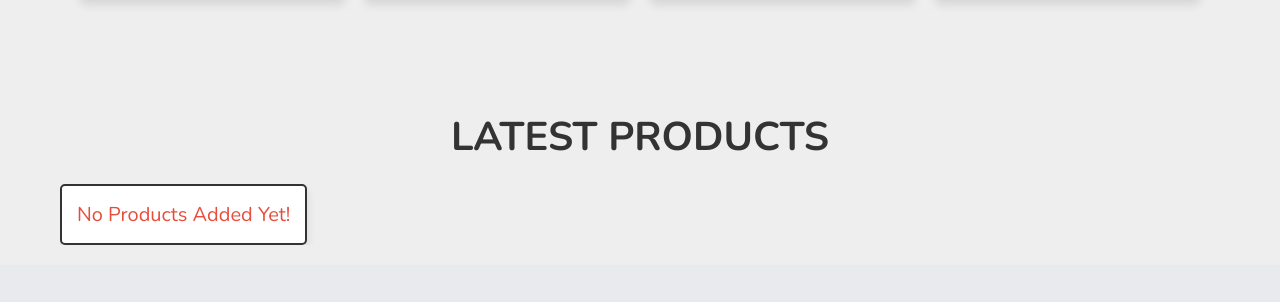
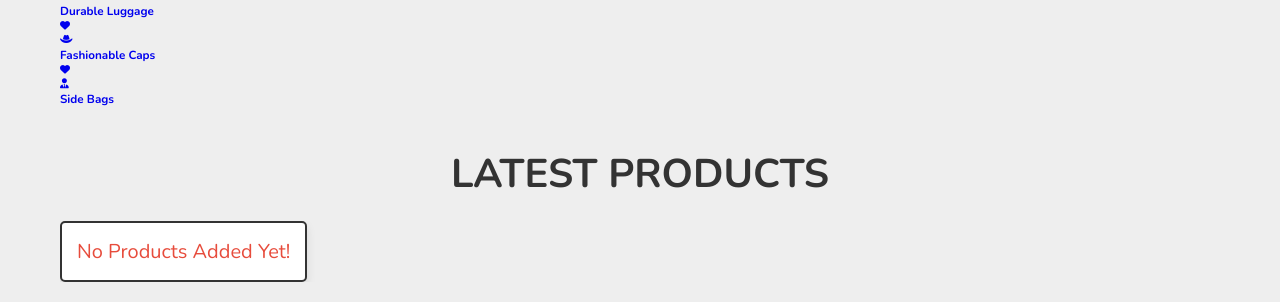
Before and after one commit to suzzzel5/Ecommerce-webiste-for-Bag-store, a PHP site: page /home.php in a window 1280 px wide. Shown: the part 817-1119 px from the top of the page. Before the commit the page ends 1062 px from the top, so only its background shows below. Run offline with PHP 8.4, Linux system fonts and the light colour scheme; data that the repository does not hold is empty; some libraries are stand-ins or nearby versions.

Commit message:
Update home.php

```diff
--- a/home.php
+++ b/home.php
@@ -28,6 +28,7 @@ include 'components/wishlist_cart.php';
 
    <!-- custom css file link  -->
    <link rel="stylesheet" href="css/style.css">
+   <link rel="stylesheet" href="css/categories.css">
 
 </head>
 <body>
@@ -56,7 +57,7 @@ include 'components/wishlist_cart.php';
 
       <div class="swiper-slide slide">
          <div class="image">
-            <img src="" alt="">
+            <!-- Removed img tag as requested -->
          </div>
       </div>
    </div>
@@ -68,40 +69,71 @@ include 'components/wishlist_cart.php';
 
 </div>
 
-<section class="category">
+<!-- Updated Categories Section -->
+<section class="category-section">
+      <div class="section-header">
+         <div class="collection-label">OUR COLLECTIONS</div>
+         <h1 class="section-title">Shop By Categories</h1>
+      </div>
 
-   <h1 class="heading">OUR PRODUCTS</h1>
-
-   <div class="products-grid">
-
-   <a href="category.php?category=bags" class="product-item">
-      <img src="images/school-bag_7466185.png" alt="">
-      <h3>Premimum Bag</h3>
+      <div class="categories-grid">
+         <a href="category.php?category=bags" class="category-card premium-bags">
+               <div class="love-icon">
+                  <i class="fas fa-heart"></i>
+               </div>
+               <div class="category-image">
+                  <div class="product-icon">
+                     <!-- school bag image matra !-->
+                     <img src="project images/boyschoolbag.jpg">
+                  </div>
+               </div>
+               <div class="category-content">
+                  <h3 class="category-title">Premium Bags</h3>
+               </div>
          </a>
 
-   <a href="category.php?category=luggage" class="product-item">
-      <img src="images/suitcases_1663068.png" alt="">
-      <h3>Durable luggage</h3>
+         <a href="category.php?category=luggage" class="category-card luggage">
+               <div class="love-icon">
+                  <i class="fas fa-heart"></i>
+               </div>
+               <div class="category-image">
+                  <div class="product-icon">
+                     <img src="project images/boyluggage.jpg">
+                  </div>
+               </div>
+               <div class="category-content">
+                  <h3 class="category-title">Durable Luggage</h3>
+               </div>
          </a>
 
-   <a href="category.php?category=caps" class="product-item">
-      <img src="images/cap_2965305.png" alt="">
-      <h3>Fashionable Caps</h3>
+         <a href="category.php?category=caps" class="category-card caps">
+               <div class="love-icon">
+                  <i class="fas fa-heart"></i>
+               </div>
+               <div class="category-image">
+                  <div class="product-icon">
+                     <i class="fas fa-hat-cowboy"></i>
+                  </div>
+               </div>
+               <div class="category-content">
+                  <h3 class="category-title">Fashionable Caps</h3>
+               </div>
          </a>
 
-   <a href="category.php?category=sidebag" class="product-item">
-      <img src="images/sling-bag_17730131.png" alt="">
-      <h3>Side Bag</h3>
+         <a href="category.php?category=sidebag" class="category-card side-bags">
+               <div class="love-icon">
+                  <i class="fas fa-heart"></i>
+               </div>
+               <div class="category-image">
+                  <div class="product-icon">
+                     <i class="fas fa-user-tie"></i>
+                  </div>
+               </div>
+               <div class="category-content">
+                  <h3 class="category-title">Side Bags</h3>
+               </div>
          </a>
-   <!--
-   <a href="category.php?category=raincoat" class="product-item">
-      <img src="images/raincoat.png" alt="">
-      <h3>Rain Coat</h3>
-   </a>
-!-->
-
       </div>
-
    </section>
 
 <section class="home-products">
@@ -148,8 +180,6 @@ include 'components/wishlist_cart.php';
 
 </section>
 
-
-
 <script src="https://unpkg.com/swiper@8/swiper-bundle.min.js"></script>
 
 <script src="js/script.js"></script>
@@ -185,6 +215,26 @@ var swiper = new Swiper(".products-slider", {
    },
 });
 
+// Categories interaction script
+document.querySelectorAll('.love-icon').forEach(icon => {
+      icon.addEventListener('click', function(e) {
+         e.preventDefault();
+         e.stopPropagation();
+
+         // Toggle heart animation
+         this.style.transform = 'scale(1.3)';
+         this.style.background = '#ff6b6b';
+         this.style.color = 'white';
+
+         setTimeout(() => {
+               this.style.transform = 'scale(1)';
+         }, 200);
+
+         // Here you can add AJAX call to add/remove from wishlist
+         console.log('Added to wishlist');
+      });
+   });
+
 </script>
 
 </body>
```
Lines whose indentation alone changed are shown as unchanged.
